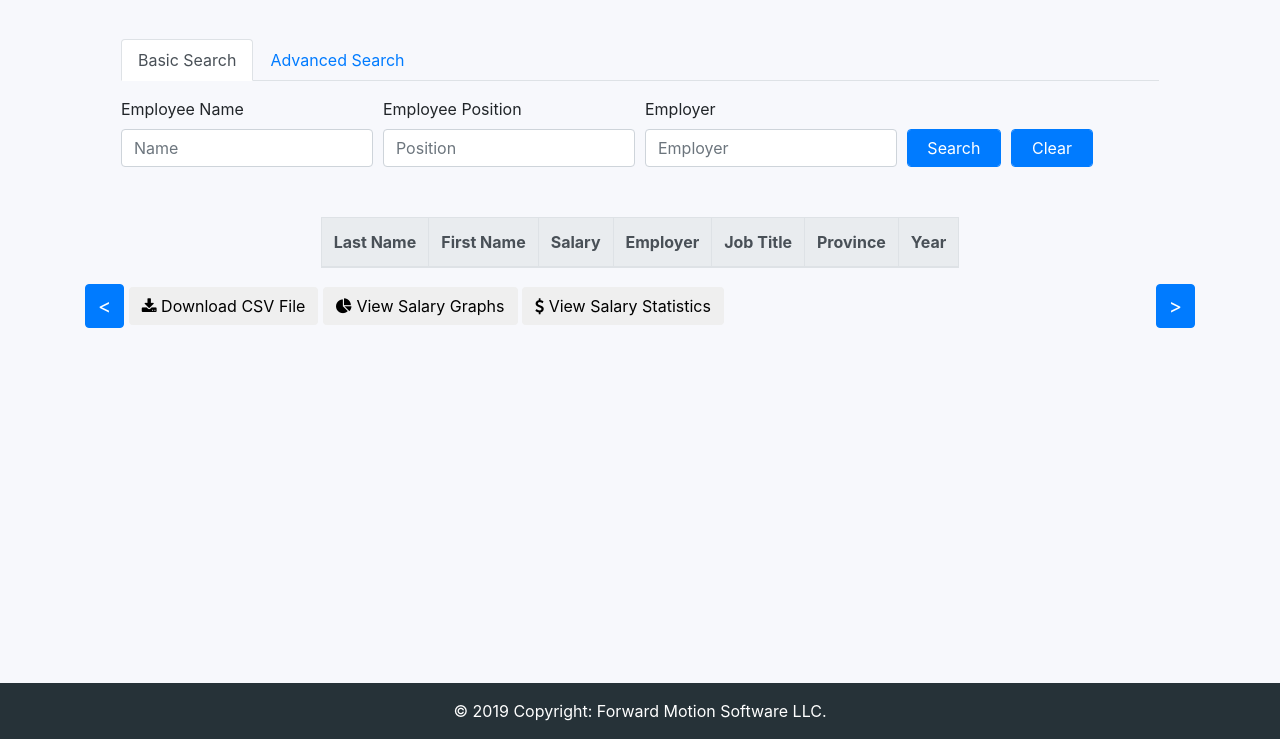
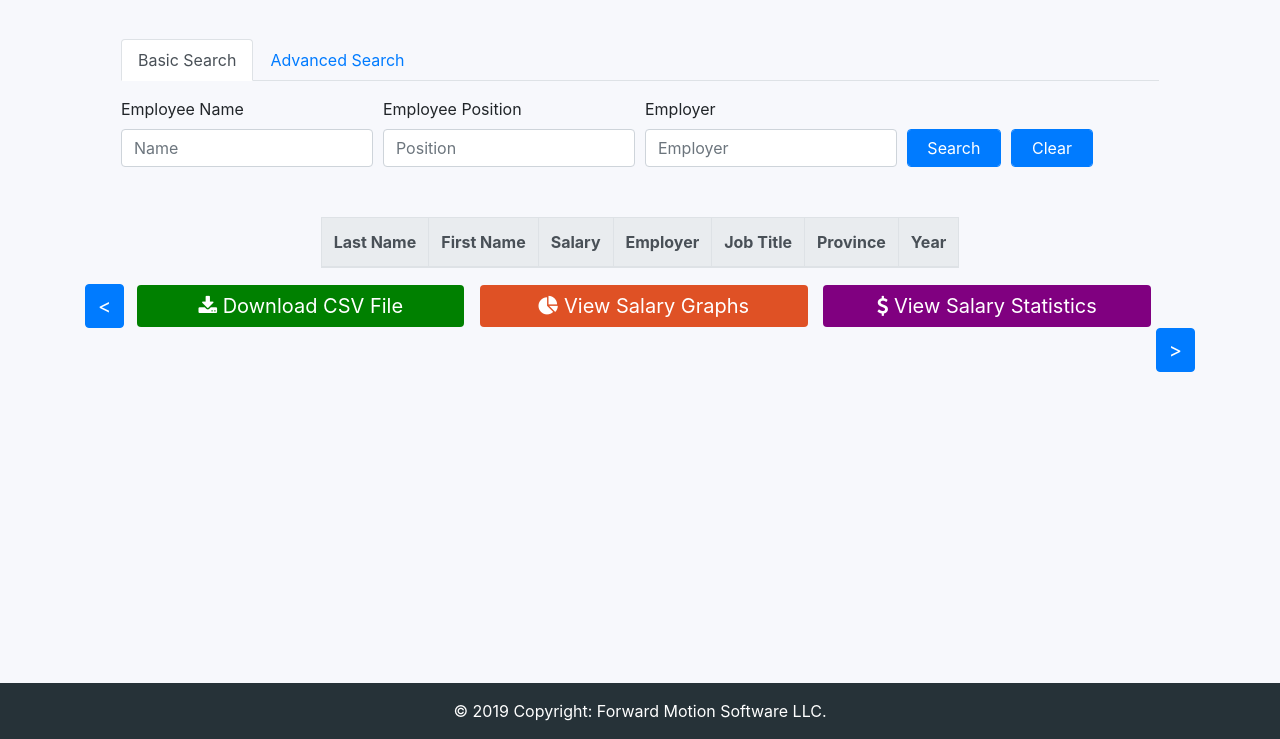
Before and after one commit to JonasBakelaar/ForwardMotion, a website: page public/index.html in a window 1280 px wide. Shown: the part 61-800 px from the top of the page. Drawn offline with nearby package versions, Linux system fonts and the light colour scheme; no server answers.

Commit message:
"pushing backend"

```diff
--- a/public/index.html
+++ b/public/index.html
@@ -53,7 +53,6 @@
 
                     <div class="tab-content" id="myTabContent">
                         <div class="tab-pane fade show active" id="basic" role="tabpanel" aria-labelledby="basic-tab">
-                            <form>
                                 <div class="form-row">
                                     <div class="form-group col-md-3">
                                         <label for="inputName1">Employee Name</label>
@@ -74,10 +73,9 @@
                                         </div>
                                         <div class="form-group col-md-1.5">
                                             <label style = "visibility: hidden;" for="inputEmployer1">C</label>
-                                            <button type="reset" class="btn btn-primary form-control">Clear</button>
+                                            <button type="reset" id="searchButton" class="btn btn-primary form-control">Clear</button>
                                     </div>
                                 </div>
-                            </form>
                         </div>
 
                         <div class="tab-pane fade" id="advanced" role="tabpanel" aria-labelledby="advanced-tab">
--- a/public/style.css
+++ b/public/style.css
@@ -78,6 +78,10 @@ input[type=submit], button {
     margin: auto;
 }
 
+.search-btn {
+    margin-right: 10px;
+}
+
 #provBox {
     margin-left: 1.5%;
     margin-right: 1.5%;
@@ -87,3 +91,50 @@ input[type=submit], button {
     margin: auto;
     padding-top: 3%;
 }
+
+
+.csv-download {
+    background-color: green;
+    width: 29.5%;
+    border: none;
+    color: white;
+    cursor: pointer;
+    font-size: 20px;
+    margin-left: .75%;
+    margin-right: 0.5%;
+}
+
+.csv-download:hover {
+    background-color: darkgreen;
+}
+
+.view-stats {
+    background-color: purple;
+    width: 29.5%;
+    border: none;
+    color: white;
+    cursor: pointer;
+    font-size: 20px;
+    margin-left: 0.5%;
+    margin-right: .75%;
+}
+
+.view-stats:hover {
+    background-color: rgb(83, 0, 83);
+}
+
+.view-graphs {
+    background-color: rgb(223, 81, 37);
+    width: 29.5%;
+    border: none;
+    color: white;
+    cursor: pointer;
+    font-size: 20px;
+    margin-left: 0.5%;
+    margin-right: 0.5%;
+}
+
+.view-graphs:hover {
+    color: white;
+    background-color: rgb(187, 67, 31);
+}
```
Also changed, not shown: public/about.html (+1 -1 lines).
